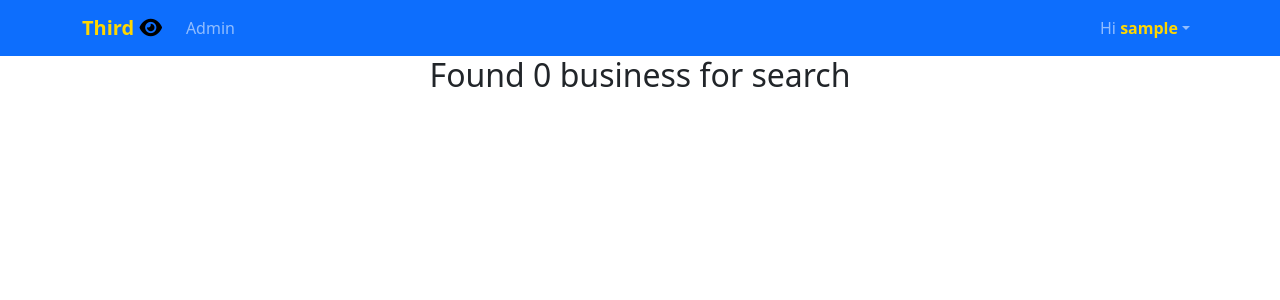
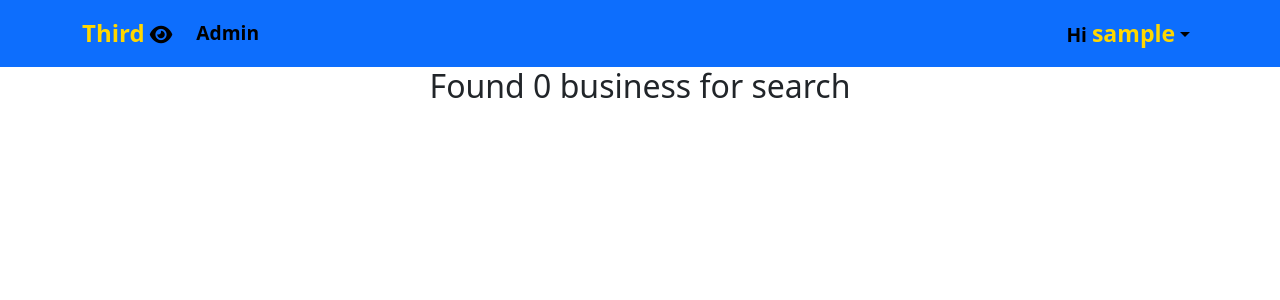
Before and after one commit to MalombaKevin/Third-Eye, a Django app: page /search/ in a window 1280 px wide. Shown: the top 300 px of the page. Run offline with Django 4.2, Linux system fonts and the light colour scheme; the visitor is signed in with stand-in values (Sample User, id 1); some libraries are stand-ins or nearby versions.

Commit message:
Update application

```diff
--- a/third_eye_app/templates/add/add_business.html
+++ b/third_eye_app/templates/add/add_business.html
@@ -7,7 +7,7 @@
     <meta http-equiv="X-UA-Compatible" content="IE=edge">
     <meta name="viewport" content="width=device-width, initial-scale=1.0">
     <link rel="stylesheet" href="https://cdn.jsdelivr.net/npm/bootstrap@5.1.3/dist/css/bootstrap.min.css" integrity="sha384-1BmE4kWBq78iYhFldvKuhfTAU6auU8tT94WrHftjDbrCEXSU1oBoqyl2QvZ6jIW3" crossorigin="anonymous">  <script src="https://kit.fontawesome.com/9c5f6822d9.js" crossorigin="anonymous"></script>
-    <title>Document</title>
+    <title>Create business</title>
 </head>
 <body>
     {% include 'navbar.html'%}
--- a/third_eye_app/templates/add/add_posts.html
+++ b/third_eye_app/templates/add/add_posts.html
@@ -7,7 +7,7 @@
     <meta http-equiv="X-UA-Compatible" content="IE=edge">
     <meta name="viewport" content="width=device-width, initial-scale=1.0">
     <link rel="stylesheet" href="https://cdn.jsdelivr.net/npm/bootstrap@5.1.3/dist/css/bootstrap.min.css" integrity="sha384-1BmE4kWBq78iYhFldvKuhfTAU6auU8tT94WrHftjDbrCEXSU1oBoqyl2QvZ6jIW3" crossorigin="anonymous">  <script src="https://kit.fontawesome.com/9c5f6822d9.js" crossorigin="anonymous"></script>
-    <title>Document</title>
+    <title>Create a post</title>
 </head>
 <body>
     {% include 'navbar.html'%}
--- a/third_eye_app/templates/add/add_profile.html
+++ b/third_eye_app/templates/add/add_profile.html
@@ -7,7 +7,7 @@
     <meta http-equiv="X-UA-Compatible" content="IE=edge">
     <meta name="viewport" content="width=device-width, initial-scale=1.0">
     <link rel="stylesheet" href="https://cdn.jsdelivr.net/npm/bootstrap@5.1.3/dist/css/bootstrap.min.css" integrity="sha384-1BmE4kWBq78iYhFldvKuhfTAU6auU8tT94WrHftjDbrCEXSU1oBoqyl2QvZ6jIW3" crossorigin="anonymous">  <script src="https://kit.fontawesome.com/9c5f6822d9.js" crossorigin="anonymous"></script>
-    <title>Document</title>
+    <title>Create Profiles</title>
 </head>
 <body>
     {% include 'navbar.html'%}
--- a/third_eye_app/templates/index.html
+++ b/third_eye_app/templates/index.html
@@ -9,7 +9,7 @@
         integrity="sha384-1BmE4kWBq78iYhFldvKuhfTAU6auU8tT94WrHftjDbrCEXSU1oBoqyl2QvZ6jIW3" crossorigin="anonymous">
     <script src="https://kit.fontawesome.com/9c5f6822d9.js" crossorigin="anonymous"></script>
 
-    <title>Document</title>
+    <title>Welcome {{user.username}}</title>
 </head>
 
 <body>
--- a/third_eye_app/templates/navbar.html
+++ b/third_eye_app/templates/navbar.html
@@ -11,7 +11,7 @@
 <body>
     <nav class="navbar navbar-expand-lg navbar-dark bg-primary">
     <div class="container">
-        <a class="navbar-brand" href="{%url 'index'%}""><span  style="color:gold;font-weight:900">Third</span> <i class="fa-solid fa-eye" style="color:black"></i></a>
+        <a class="navbar-brand" href="{%url 'index'%}""><span  style="color:gold;font-weight:900;font-size: larger;">Third</span> <i class="fa-solid fa-eye" style="color:black"></i></a>
         <button class="navbar-toggler" type="button" data-bs-toggle="collapse" data-bs-target="#navbarContent" aria-controls="navbarSupportedContent" aria-expanded="false" aria-label="Toggle navigation">
             <span class="navbar-toggler-icon"></span>
         </button>
@@ -19,12 +19,12 @@
             <ul class="navbar-nav me-auto mb-2 mb-lg-0">
 
                 <li class="nav-item">
-                    <a class="nav-link" href="/admin" target="blank">Admin </a>
+                    <a class="nav-link" href="/admin" target="blank" style="color:black;font-weight:900;font-size: larger;">Admin </a>
                 </li>
             </ul>
             <ul class="navbar-nav">
                 <li class="nav-item dropdown">
-                    <a class="nav-link dropdown-toggle" href="#" id="navbarDropdown" role="button" data-bs-toggle="dropdown" aria-expanded="false"> Hi  <span style="color:gold;font-weight:900">{{user.username}}</span></a>
+                    <a class="nav-link dropdown-toggle" href="#" id="navbarDropdown" role="button" data-bs-toggle="dropdown" aria-expanded="false" style="color:black;font-weight:900;font-size: larger;"> Hi  <span  style="color:gold;font-weight:900;font-size: larger;" >{{user.username}}</span></a>
                     <ul class="dropdown-menu dropdown-menu-end" aria-labelledby="navbarDropdown">
                         <li><a class="dropdown-item" href="{%url 'profile'%}">Profile</a></li>
                         <li><a class="dropdown-item" href="{% url 'addBusiness' %}">Add Business</a></li>
--- a/third_eye_app/templates/search.html
+++ b/third_eye_app/templates/search.html
@@ -9,7 +9,7 @@
         integrity="sha384-1BmE4kWBq78iYhFldvKuhfTAU6auU8tT94WrHftjDbrCEXSU1oBoqyl2QvZ6jIW3" crossorigin="anonymous">
     <script src="https://kit.fontawesome.com/9c5f6822d9.js" crossorigin="anonymous"></script>
 
-    <title>Document</title>
+    <title>Your search is ready {{user.username}}</title>
 </head>
 
 <body>
```
